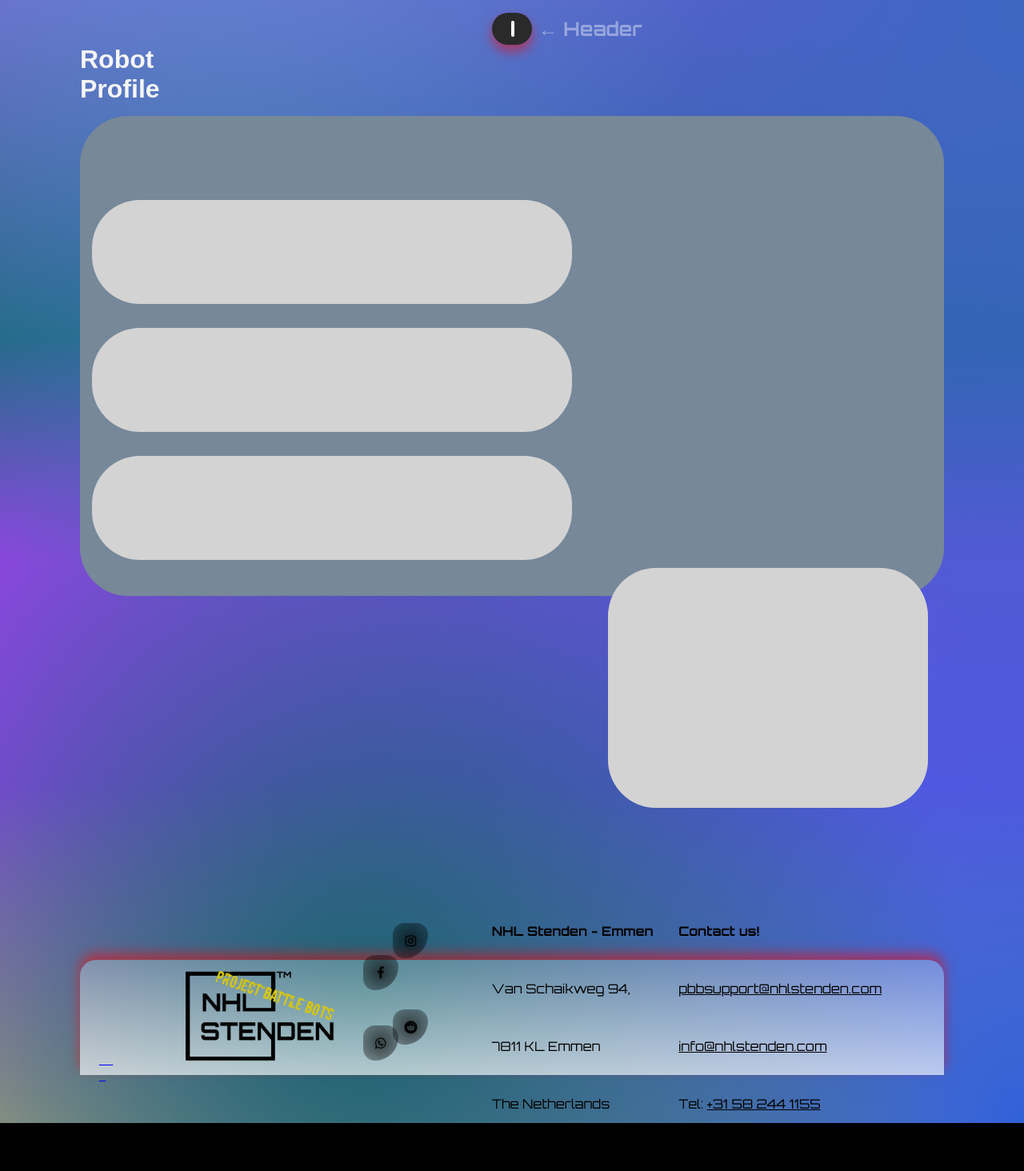
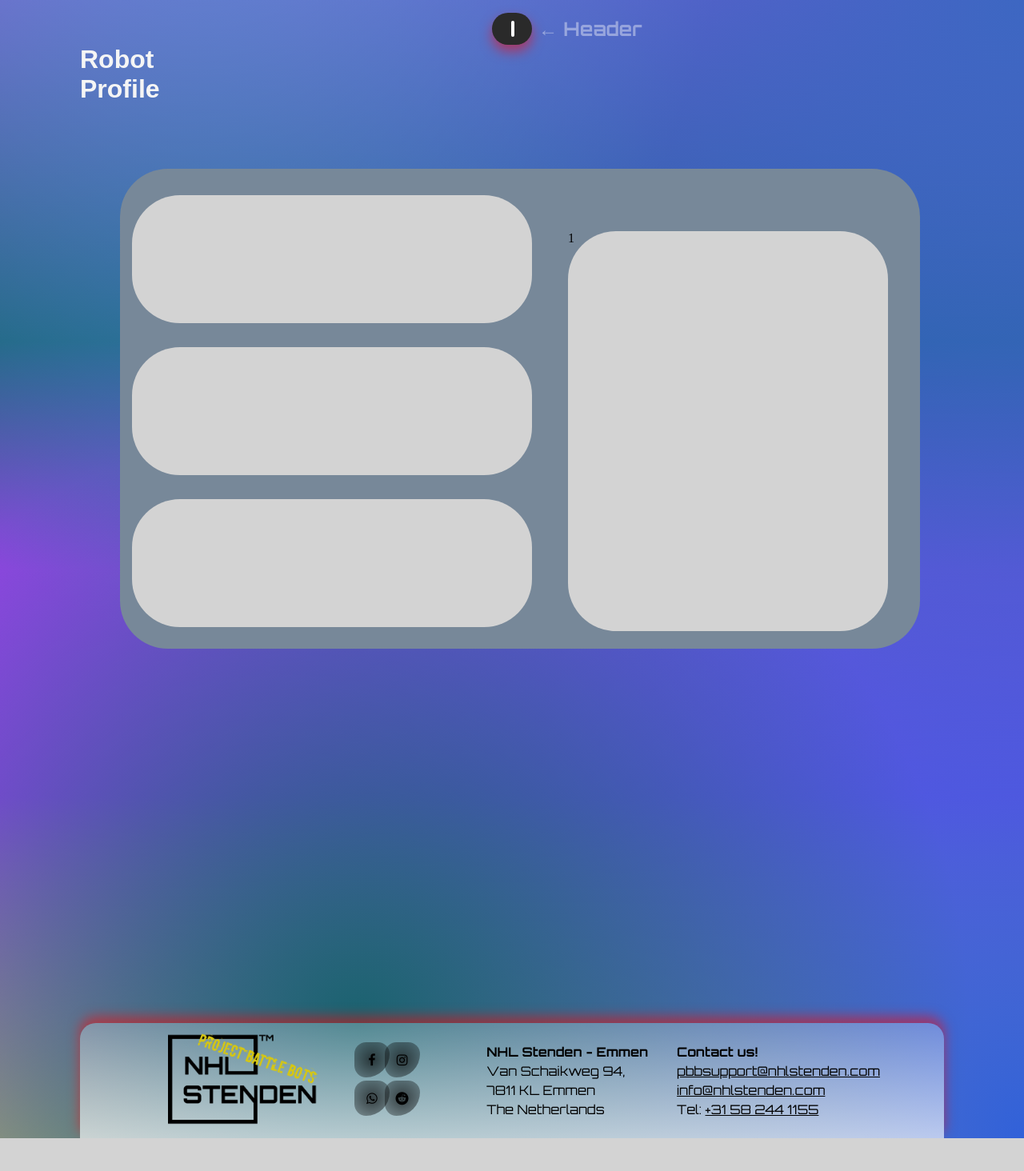
Before and after one commit to nathan-pete/WebApplication, a PHP site: page /profile.php in a window 1280 px wide. Shown: the whole page at 80% size. After the commit the page ends 1423 px from the top, so only its background shows below. Run offline with PHP 8.4, Linux system fonts and the light colour scheme; tables that the repository leaves empty or names only in its code hold one stand-in row (values such as "Sample post"); some web fonts are replaced.

Commit message:
almost done profile.php

```diff
--- a/profile.php
+++ b/profile.php
@@ -28,32 +28,106 @@
   <div id="profileCenterTitle">
         <h1>Robot <br> Profile</h1>
     </div>
-    <pre>
+    <div class = "space">
+      </div>
   <div class = "squarecolor">
         <br>
         <div class = "overall">
             <div class = "squarecolorsmall">
-                </div>
+            <?php
+                /*$conn = mysqli_connect("localhost","root","","webapp");
+                $query = "SELECT * FROM `robot`";
+
+                $stmt = mysqli_prepare($conn, $query) OR DIE ("Preparation Error 1");
+
+                mysqli_stmt_execute($stmt) OR DIE ("Data retrieval error");
+
+                mysqli_stmt_bind_result($stmt, $robotName);
+                mysqli_stmt_store_result($stmt);
+
+
+              if (mysqli_stmt_num_rows($stmt) > 0) {
+              while(mysqli_stmt_fetch($stmt)){
+
+              echo $robotName;
+              }
+              }*/
+            ?>
+            </div>
         <br>
             <div class = "squarecolorsmall">
-                </div>
+            <?php
+                /*$conn = mysqli_connect("localhost","root","","webapp");
+                $query = "SELECT * FROM `robot`";
+
+                $stmt = mysqli_prepare($conn, $query) OR DIE ("Preparation Error 1");
+
+                mysqli_stmt_execute($stmt) OR DIE ("Data retrieval error");
+
+                mysqli_stmt_bind_result($stmt, $serialNum);
+                mysqli_stmt_store_result($stmt);
+
+
+              if (mysqli_stmt_num_rows($stmt) > 0) {
+              while(mysqli_stmt_fetch($stmt)){
+
+              echo $serialNum;
+              }
+              }*/
+            ?>
+            </div>
         <br>
             <div class = "squarecolorsmall">
-                </div>
+            <?php
+                /*$conn = mysqli_connect("localhost","root","","webapp");
+                $query = "SELECT * FROM `robot`";
+
+                $stmt = mysqli_prepare($conn, $query) OR DIE ("Preparation Error 1");
+
+                mysqli_stmt_execute($stmt) OR DIE ("Data retrieval error");
+
+                mysqli_stmt_bind_result($stmt, $sound);
+                mysqli_stmt_store_result($stmt);
+
+
+              if (mysqli_stmt_num_rows($stmt) > 0) {
+              while(mysqli_stmt_fetch($stmt)){
+
+              echo $sound;
+              }
+              }*/
+            ?>
             </div>
+        </div>
         <div class = "overall2">
             <div class = "squarecolorbig">
-                </div>
+            <?php
+                $conn = mysqli_connect("localhost","root","","webapp");
+                $query = "SELECT * FROM `robot`";
+
+                $stmt = mysqli_prepare($conn, $query) OR DIE ("Preparation Error 1");
+
+                mysqli_stmt_execute($stmt) OR DIE ("Data retrieval error");
+
+                mysqli_stmt_bind_result($stmt, $robotPicture);
+                mysqli_stmt_store_result($stmt);
+
+
+              if (mysqli_stmt_num_rows($stmt) > 0) {
+              while(mysqli_stmt_fetch($stmt)){
+
+              echo $robotPicture;
+              }
+              }
+            ?>
             </div>
+        </div>
     </div>
   <br>
   <br>
   <br>
-  <br>
-  <br>
-
 <?php
-  include "footer.html";
+  include_once "footer.html";
 ?>
 </body>
 </html>
--- a/style/style.css
+++ b/style/style.css
@@ -635,7 +635,7 @@ iframe {
   width: 80%;
   margin: 0 auto;
   padding: 20px;
-  border-radius: 5vh;
+  border-radius: 5vh;оп
   background:rgb(167, 168, 168);
   height: 600px;
 }
@@ -645,7 +645,6 @@ iframe {
   font-weight: bold;
 }
 .chat_text_message{
-  color: rgb(192, 93, 93);
   font-family: "Orbitron", sans-serif;
   font-weight: bold;
 }
@@ -733,9 +732,8 @@ iframe {
   margin-top: -90px;
 
 }
+/*---------------------------Control Robot End---------------------------*/
 
-
-/*---------------------------Control Robot End---------------------------*/
 /*--------------------------- Profile ---------------------------------*/
 #profileCenterTitle {
   grid-column: 2/3;
@@ -748,13 +746,14 @@ iframe {
 }
 .squarecolor {
   background-color: lightslategray;
-  width: 1080px;
+  width: 1000px;
   height: 600px;
   border-radius: 60px;
+  margin: 50px;
 }
 .squarecolorsmall {
   background-color: lightgray;
-  width: 600px;
+  width: 500px;
   height: 30px;
   border-radius: 60px;
   min-height: 10em;
@@ -766,18 +765,22 @@ iframe {
 .squarecolorbig {
   background-color: lightgray;
   width: 400px;
-  height: 300px;
   border-radius: 60px;
 }
 .overall {
-  width: 650px;
+  width: 500px;
   height: 500px;
 }
 .overall2 {
-  width: 430px;
+  width: 500px;
   height: 500px;
   float: right;
   display: flex;
   align-items: stretch;
   margin: -10px;
+  transform: translate(50px, -500px);
 }
+.space {
+  width: 1080px;
+  height: 10px;
+}
```
